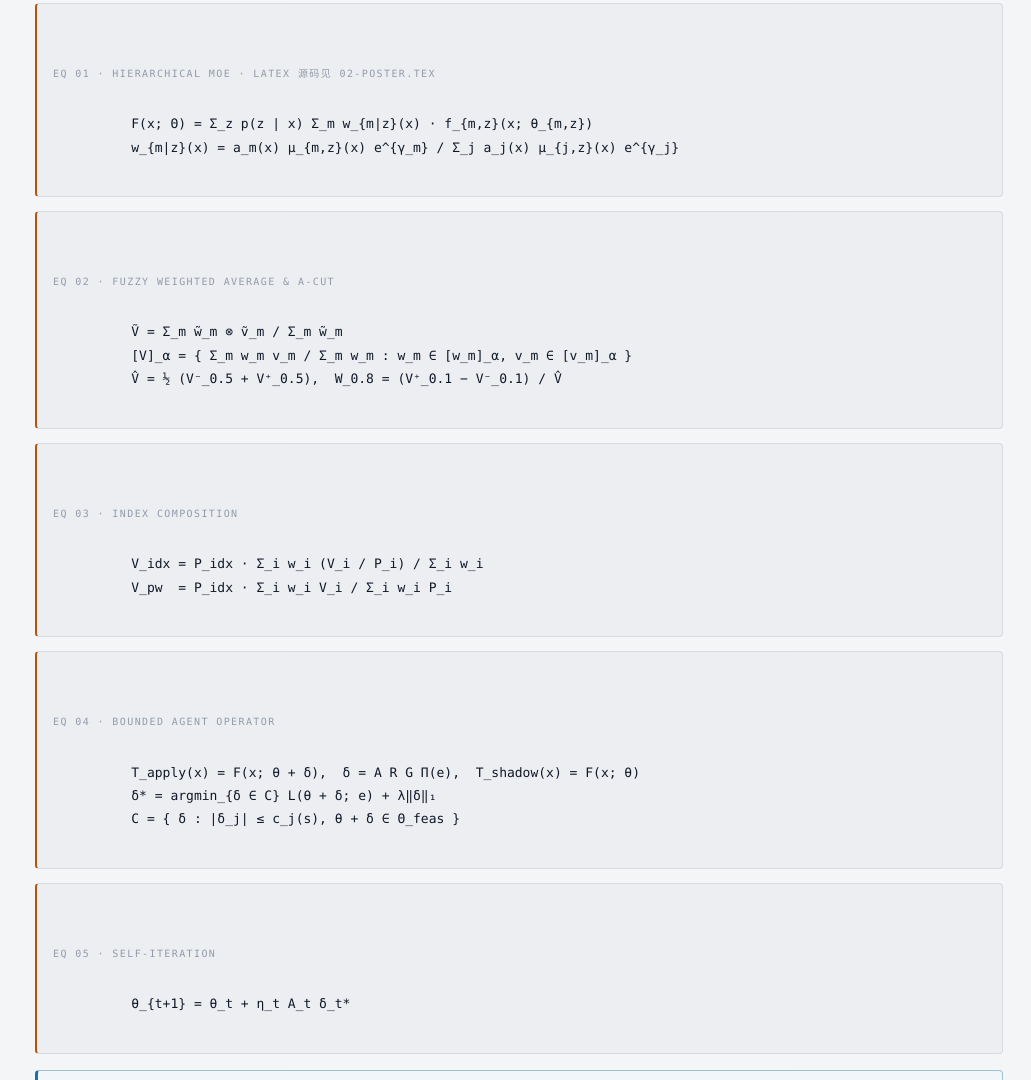
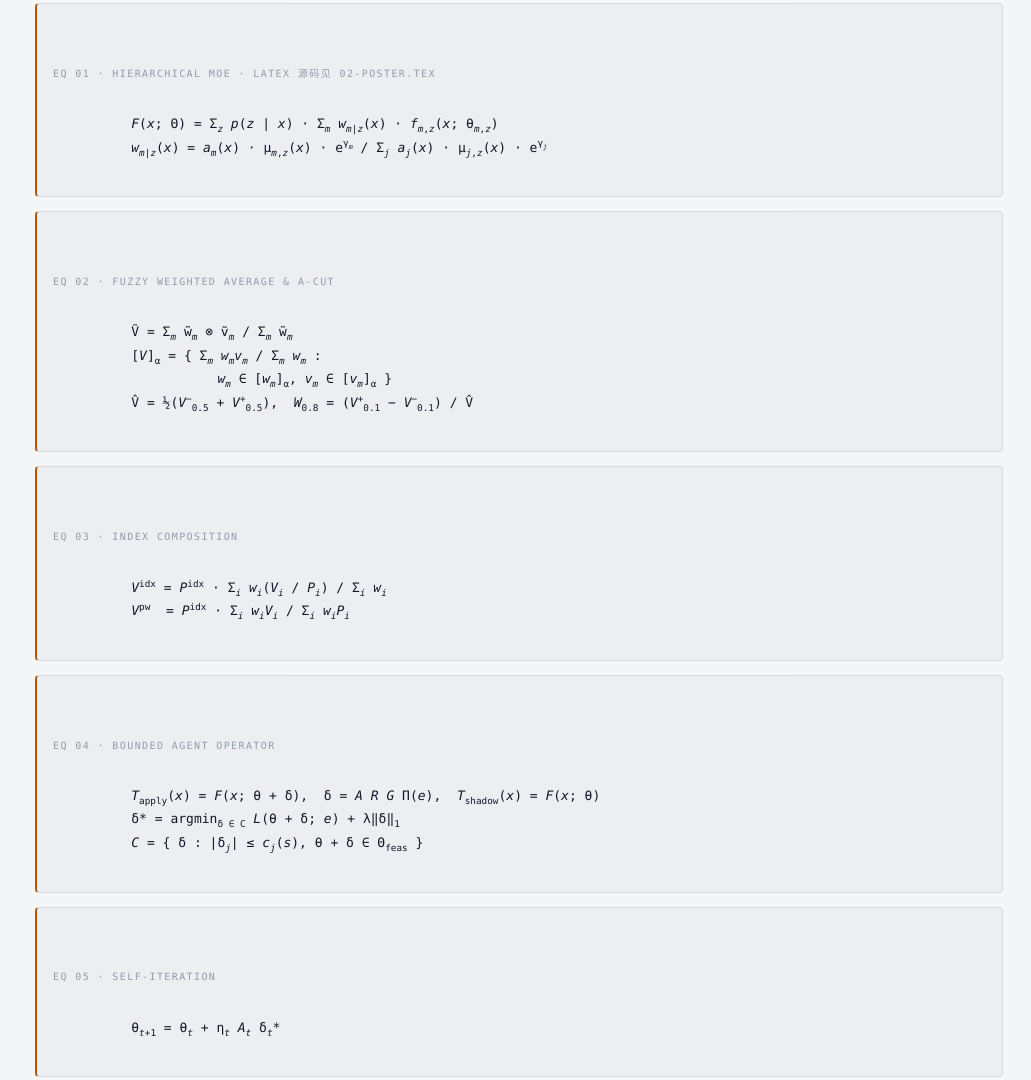
Before and after one commit to Boyee2022/ipo-valuation-index, a website: page docs/html/paper-proposal.html in a window 1280 px wide. Shown: the part 2014-3094 px from the top of the page, without its empty margins (249-1280 px from the left). Drawn offline with Linux system fonts and the light colour scheme.

Commit message:
docs: 补充论文中英文版本策略，优化论文页公式排版与海报公式宽度

```diff
--- a/docs/assets/terminal.css
+++ b/docs/assets/terminal.css
@@ -506,6 +506,8 @@ table.table {
   white-space: pre-wrap;
 }
 
+.formula sub, .formula sup { font-size: 0.72em; line-height: 0; }
+.formula i { font-style: italic; }
 .formula .lbl {
   display: block;
   margin-bottom: 6px;
--- a/docs/html/paper-proposal.html
+++ b/docs/html/paper-proposal.html
@@ -179,7 +179,7 @@
       <!-- 02 -->
       <section id="math" class="section">
         <div class="section-hd"><span class="no">02</span><h2>五层数学骨架</h2><span class="en">MATHEMATICAL BACKBONE</span></div>
-        <p class="tiny faint" style="margin:0 0 12px">下列为 Unicode 近似，便于阅读；LaTeX 源码见 <span class="code">02-poster.tex</span>。</p>
+        <p class="tiny faint" style="margin:0 0 12px">下列为 HTML 排版（上下标）的阅读版；LaTeX 源码与完整符号见 <span class="code">02-poster.tex</span> / <span class="code">01-paper-proposal.md</span>。</p>
 
         <div class="stack">
           <div class="layer"><span class="lk">L1</span><span class="lv">层次 MoE：生命周期 × 方法<small>z 为上层的阶段门控，m 为下层的方法门控；w 由可用性、适用度与先验 logit 决定。</small></span></div>
@@ -191,33 +191,34 @@
 
         <div class="formula">
           <span class="lbl">EQ 01 · HIERARCHICAL MoE · LaTeX 源码见 02-poster.tex</span>
-          F(x; Θ) = Σ_z p(z | x) Σ_m w_{m|z}(x) · f_{m,z}(x; θ_{m,z})
-          w_{m|z}(x) = a_m(x) μ_{m,z}(x) e^{γ_m} / Σ_j a_j(x) μ_{j,z}(x) e^{γ_j}
+          <i>F</i>(<i>x</i>; Θ) = Σ<sub><i>z</i></sub> <i>p</i>(<i>z</i> | <i>x</i>) · Σ<sub><i>m</i></sub> <i>w</i><sub><i>m</i>|<i>z</i></sub>(<i>x</i>) · <i>f</i><sub><i>m</i>,<i>z</i></sub>(<i>x</i>; θ<sub><i>m</i>,<i>z</i></sub>)
+          <i>w</i><sub><i>m</i>|<i>z</i></sub>(<i>x</i>) = <i>a</i><sub><i>m</i></sub>(<i>x</i>) · μ<sub><i>m</i>,<i>z</i></sub>(<i>x</i>) · e<sup>γ<sub><i>m</i></sub></sup> / Σ<sub><i>j</i></sub> <i>a</i><sub><i>j</i></sub>(<i>x</i>) · μ<sub><i>j</i>,<i>z</i></sub>(<i>x</i>) · e<sup>γ<sub><i>j</i></sub></sup>
         </div>
 
         <div class="formula">
           <span class="lbl">EQ 02 · FUZZY WEIGHTED AVERAGE &amp; α-CUT</span>
-          Ṽ = Σ_m w̃_m ⊗ ṽ_m / Σ_m w̃_m
-          [V]_α = { Σ_m w_m v_m / Σ_m w_m : w_m ∈ [w_m]_α, v_m ∈ [v_m]_α }
-          V̂ = ½ (V⁻_0.5 + V⁺_0.5),  W_0.8 = (V⁺_0.1 − V⁻_0.1) / V̂
+          Ṽ = Σ<sub><i>m</i></sub> w̃<sub><i>m</i></sub> ⊗ ṽ<sub><i>m</i></sub> / Σ<sub><i>m</i></sub> w̃<sub><i>m</i></sub>
+          [<i>V</i>]<sub>α</sub> = { Σ<sub><i>m</i></sub> <i>w</i><sub><i>m</i></sub><i>v</i><sub><i>m</i></sub> / Σ<sub><i>m</i></sub> <i>w</i><sub><i>m</i></sub> :
+                     <i>w</i><sub><i>m</i></sub> ∈ [<i>w</i><sub><i>m</i></sub>]<sub>α</sub>, <i>v</i><sub><i>m</i></sub> ∈ [<i>v</i><sub><i>m</i></sub>]<sub>α</sub> }
+          V̂ = ½(<i>V</i><sup>−</sup><sub>0.5</sub> + <i>V</i><sup>+</sup><sub>0.5</sub>),  <i>W</i><sub>0.8</sub> = (<i>V</i><sup>+</sup><sub>0.1</sub> − <i>V</i><sup>−</sup><sub>0.1</sub>) / V̂
         </div>
 
         <div class="formula">
           <span class="lbl">EQ 03 · INDEX COMPOSITION</span>
-          V_idx = P_idx · Σ_i w_i (V_i / P_i) / Σ_i w_i
-          V_pw  = P_idx · Σ_i w_i V_i / Σ_i w_i P_i
+          <i>V</i><sup>idx</sup> = <i>P</i><sup>idx</sup> · Σ<sub><i>i</i></sub> <i>w</i><sub><i>i</i></sub>(<i>V</i><sub><i>i</i></sub> / <i>P</i><sub><i>i</i></sub>) / Σ<sub><i>i</i></sub> <i>w</i><sub><i>i</i></sub>
+          <i>V</i><sup>pw</sup>  = <i>P</i><sup>idx</sup> · Σ<sub><i>i</i></sub> <i>w</i><sub><i>i</i></sub><i>V</i><sub><i>i</i></sub> / Σ<sub><i>i</i></sub> <i>w</i><sub><i>i</i></sub><i>P</i><sub><i>i</i></sub>
         </div>
 
         <div class="formula">
           <span class="lbl">EQ 04 · BOUNDED AGENT OPERATOR</span>
-          T_apply(x) = F(x; θ + δ),  δ = A R G Π(e),  T_shadow(x) = F(x; θ)
-          δ* = argmin_{δ ∈ C} L(θ + δ; e) + λ‖δ‖₁
-          C = { δ : |δ_j| ≤ c_j(s), θ + δ ∈ Θ_feas }
+          <i>T</i><sub>apply</sub>(<i>x</i>) = <i>F</i>(<i>x</i>; θ + δ),  δ = <i>A R G</i> Π(<i>e</i>),  <i>T</i><sub>shadow</sub>(<i>x</i>) = <i>F</i>(<i>x</i>; θ)
+          δ* = argmin<sub>δ ∈ C</sub> <i>L</i>(θ + δ; <i>e</i>) + λ‖δ‖<sub>1</sub>
+          <i>C</i> = { δ : |δ<sub><i>j</i></sub>| ≤ <i>c</i><sub><i>j</i></sub>(<i>s</i>), θ + δ ∈ Θ<sub>feas</sub> }
         </div>
 
         <div class="formula">
           <span class="lbl">EQ 05 · SELF-ITERATION</span>
-          θ_{t+1} = θ_t + η_t A_t δ_t*
+          θ<sub><i>t</i>+1</sub> = θ<sub><i>t</i></sub> + η<sub><i>t</i></sub> <i>A</i><sub><i>t</i></sub> δ<sub><i>t</i></sub>*
         </div>
 
         <div class="callout blue">
@@ -315,6 +316,12 @@
               </tr>
             </tbody>
           </table>
+        </div>
+
+        <div class="callout blue">
+          <span class="h">4–5 个版本，不是三篇的直译</span>
+          P1 / P2 各做中英文双版本：中文版偏工程约束与国内指数场景，英文版偏协议与方法论的一般性；
+          P3 先作为两篇的实验章，盲评规模足够再独立。首发建议 <b>P1-EN + P2-CN</b>，共享 P3 实验章。
         </div>
 
         <div class="grid cols-3">
```
Also changed, not shown: docs/01-paper-proposal.md (+21 -1 lines).
